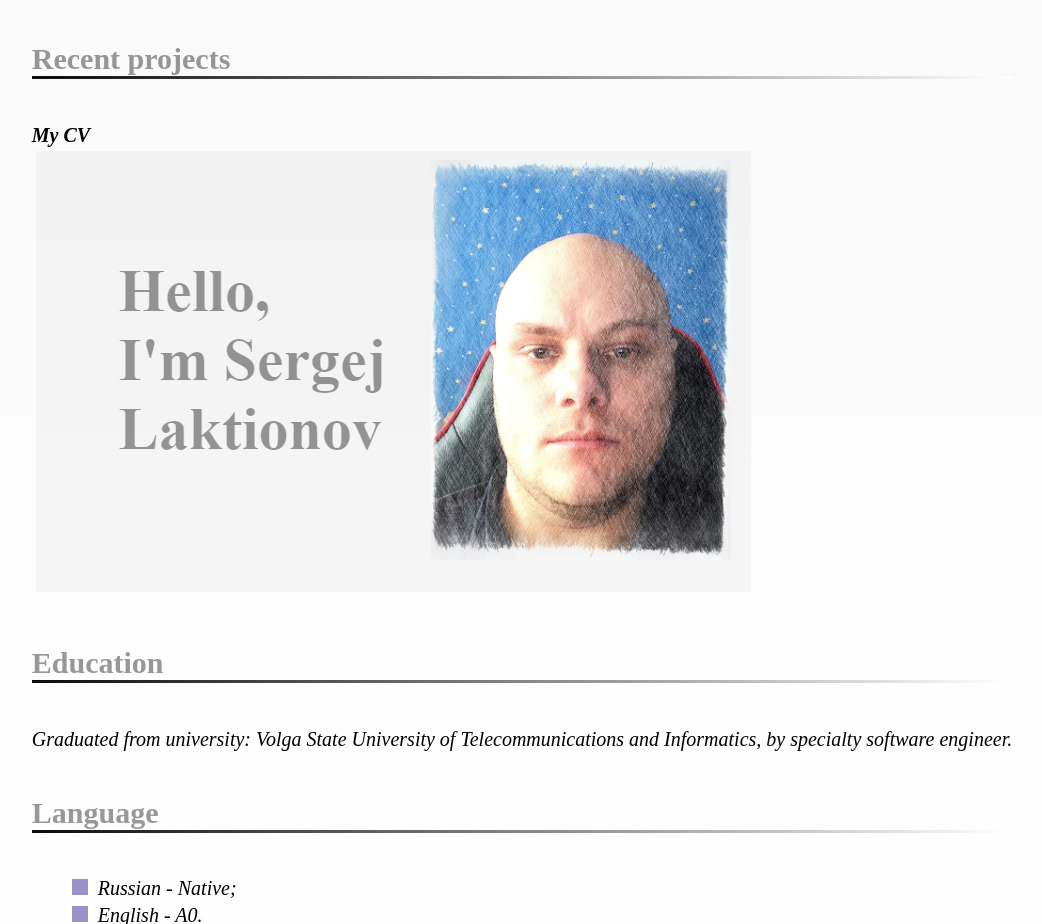
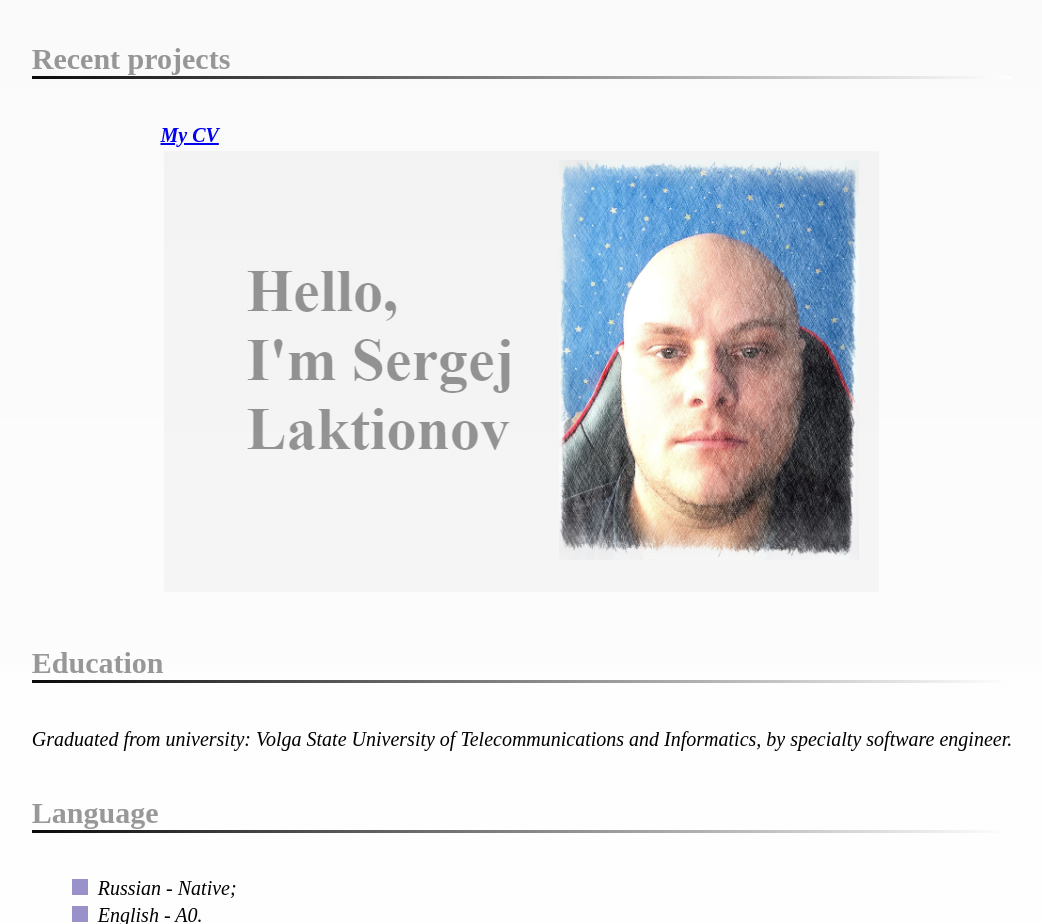
Before and after one commit to HospelThiv/rsschool-cv, a plain HTML site: page index.html in a window 1280 px wide. Shown: the part 1468-2392 px from the top of the page, without its empty margins (126-1168 px from the left). Drawn offline with Linux system fonts and the light colour scheme.

Commit message:
fix: projects link

```diff
--- a/index.html
+++ b/index.html
@@ -75,8 +75,8 @@
         <section class="section_projects">
             <h2>Recent projects</h2>
             <div id="projects">
-                <p class="projects__parag"><b>My CV</b></p>
                 <a href="https://hospelthiv.github.io/rsschool-cv/" id="projects-link">
+                    <p class="projects__parag"><b>My CV</b></p>
                     <img id="projects-imj" src="./images/proj.PNG" alt="proj">
                 </a>
             </div>
--- a/styles/style.css
+++ b/styles/style.css
@@ -141,6 +141,8 @@ h2::after {
 #projects {
 	display: flex;
 	flex-direction: column;
+	align-content: center;
+	align-items: center;
 }
 
 #projects-link {
```
